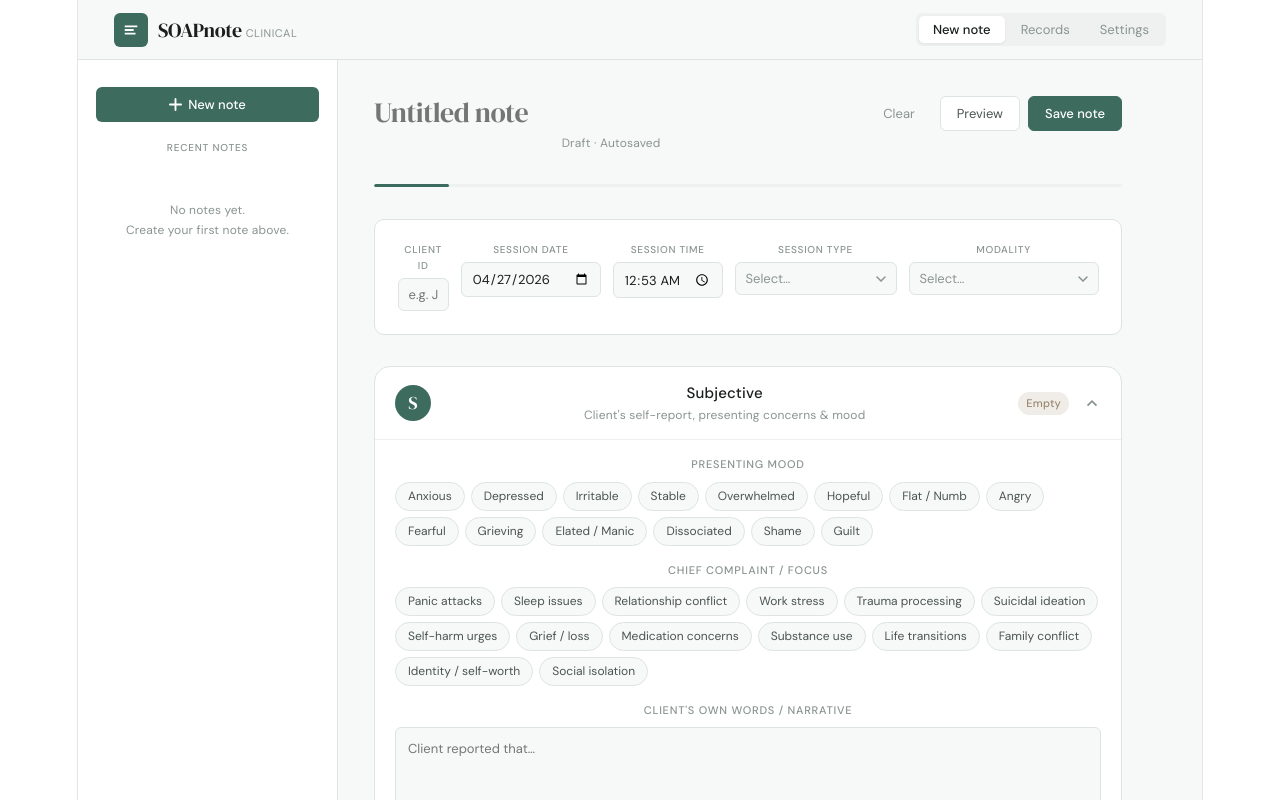
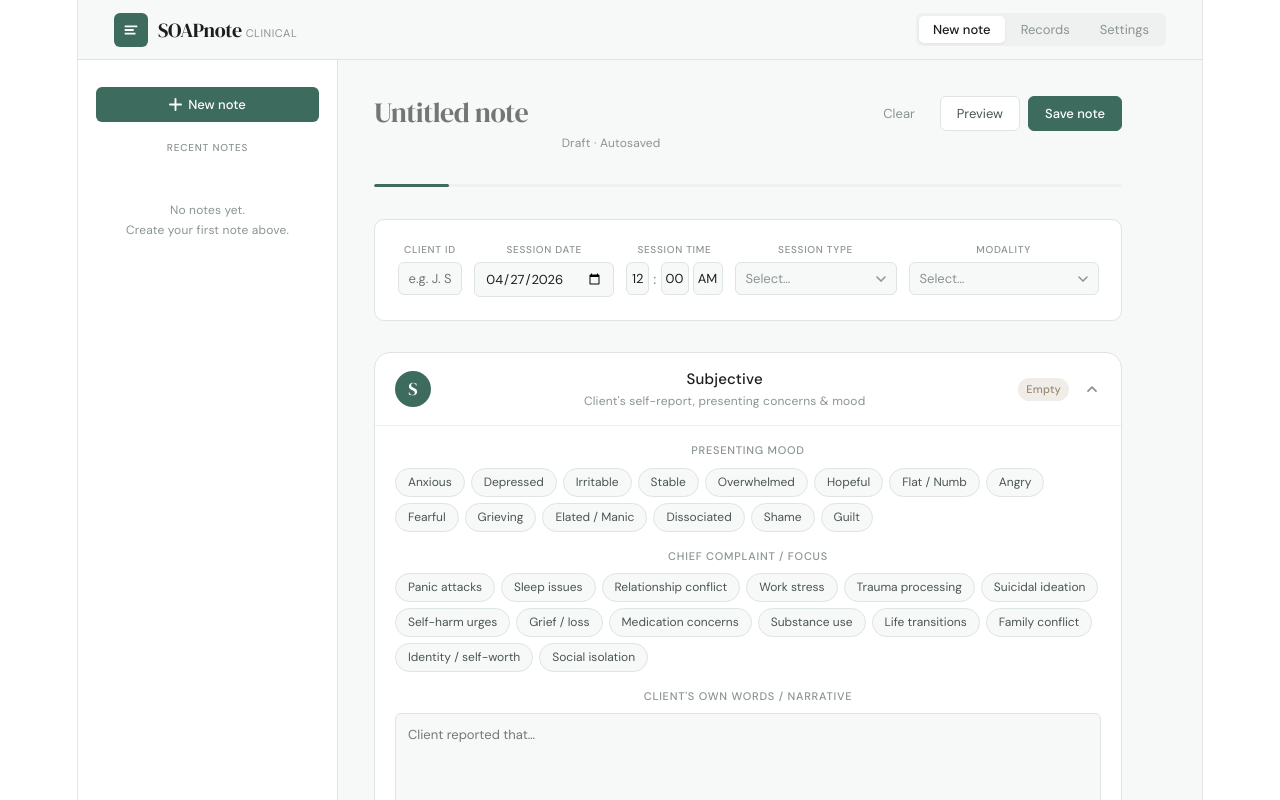
Before and after one commit to joeysamora/soapnote-app, a React (Vite) app: page / in a window 1280 px wide. Shown: the top 800 px of the page. Built offline with nearby package versions, Linux system fonts and the light colour scheme.

Commit message:
add dropdown time picker

```diff
--- a/src/App.tsx
+++ b/src/App.tsx
@@ -472,6 +472,54 @@ function MetaInput({ label, value, onChange, placeholder, type = "text" }: { lab
   );
 }
 
+function TimePicker({ label, value, onChange }: { label: string; value: string; onChange: (v: string) => void }) {
+  const parseTime = (v: string) => {
+    if (!v) return { hour: "12", minute: "00", ampm: "AM" };
+    const [h, m] = v.split(":").map(Number);
+    const ampm = h >= 12 ? "PM" : "AM";
+    const hour = String(h % 12 || 12);
+    return { hour, minute: String(m).padStart(2, "0"), ampm };
+  };
+  const { hour, minute, ampm } = parseTime(value);
+  const update = (h: string, m: string, ap: string) => {
+    let h24 = parseInt(h) % 12;
+    if (ap === "PM") h24 += 12;
+    onChange(`${String(h24).padStart(2, "0")}:${m}`);
+  };
+  const selectStyle: React.CSSProperties = {
+    padding: "7px 4px", border: "1px solid #dde4e1", borderRadius: 6,
+    fontSize: 13, fontFamily: "inherit", color: "#1a1f1d",
+    background: "#f7f9f8", outline: "none", cursor: "pointer",
+    appearance: "none", textAlign: "center", flex: 1,
+  };
+  const hours = Array.from({ length: 12 }, (_, i) => String(i + 1));
+  const minutes = ["00","05","10","15","20","25","30","35","40","45","50","55"];
+  return (
+    <div style={{ display: "flex", flexDirection: "column", gap: 4 }}>
+      <label style={{ fontSize: 10, fontWeight: 500, textTransform: "uppercase", letterSpacing: "0.07em", color: "#8a9491" }}>{label}</label>
+      <div style={{ display: "flex", gap: 4, alignItems: "center" }}>
+        <select value={hour} onChange={e => update(e.target.value, minute, ampm)} style={selectStyle}
+          onFocus={e => { e.target.style.borderColor = "#3d6b5e"; e.target.style.background = "white"; }}
+          onBlur={e => { e.target.style.borderColor = "#dde4e1"; e.target.style.background = "#f7f9f8"; }}>
+          {hours.map(h => <option key={h} value={h}>{h}</option>)}
+        </select>
+        <span style={{ color: "#8a9491", fontWeight: 500, flexShrink: 0 }}>:</span>
+        <select value={minute} onChange={e => update(hour, e.target.value, ampm)} style={selectStyle}
+          onFocus={e => { e.target.style.borderColor = "#3d6b5e"; e.target.style.background = "white"; }}
+          onBlur={e => { e.target.style.borderColor = "#dde4e1"; e.target.style.background = "#f7f9f8"; }}>
+          {minutes.map(m => <option key={m} value={m}>{m}</option>)}
+        </select>
+        <select value={ampm} onChange={e => update(hour, minute, e.target.value)} style={selectStyle}
+          onFocus={e => { e.target.style.borderColor = "#3d6b5e"; e.target.style.background = "white"; }}
+          onBlur={e => { e.target.style.borderColor = "#dde4e1"; e.target.style.background = "#f7f9f8"; }}>
+          <option value="AM">AM</option>
+          <option value="PM">PM</option>
+        </select>
+      </div>
+    </div>
+  );
+}
+
 // ─── Preview Modal ────────────────────────────────────────────────────────────
 
 function PreviewModal({ note, settings, onClose, onCopy, onPrint }: {
@@ -796,7 +844,7 @@ export default function App() {
                 <div style={{ display: "grid", gridTemplateColumns: "repeat(5,1fr)", gap: 12, marginBottom: "1.75rem", padding: "1.25rem", background: "white", border: "1px solid #dde4e1", borderRadius: 10 }}>
                   <MetaInput label="Client ID" value={note.clientId} onChange={v => setNote(p => ({ ...p, clientId: v }))} placeholder="e.g. J. Smith" />
                   <MetaInput label="Session date" value={note.sessionDate} onChange={v => setNote(p => ({ ...p, sessionDate: v }))} type="date" />
-                  <MetaInput label="Session time" value={note.sessionTime} onChange={v => setNote(p => ({ ...p, sessionTime: v }))} type="time" />
+                  <TimePicker label="Session time" value={note.sessionTime} onChange={v => setNote(p => ({ ...p, sessionTime: v }))} />
                   <MetaSelect label="Session type" value={note.sessionType} onChange={v => setNote(p => ({ ...p, sessionType: v }))} options={SESSION_TYPES} />
                   <MetaSelect label="Modality" value={note.modality} onChange={v => setNote(p => ({ ...p, modality: v }))} options={MODALITIES} />
                 </div>
```
